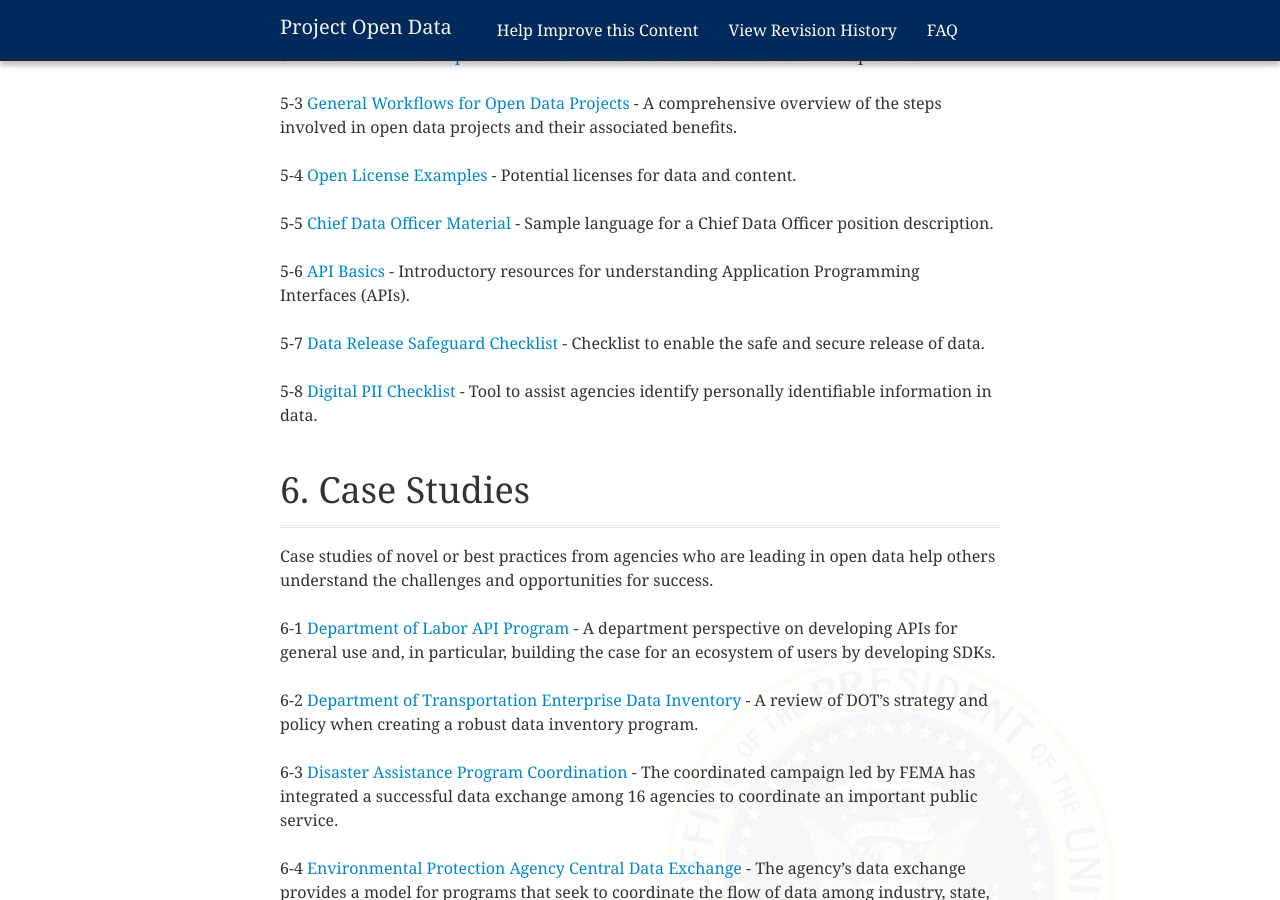
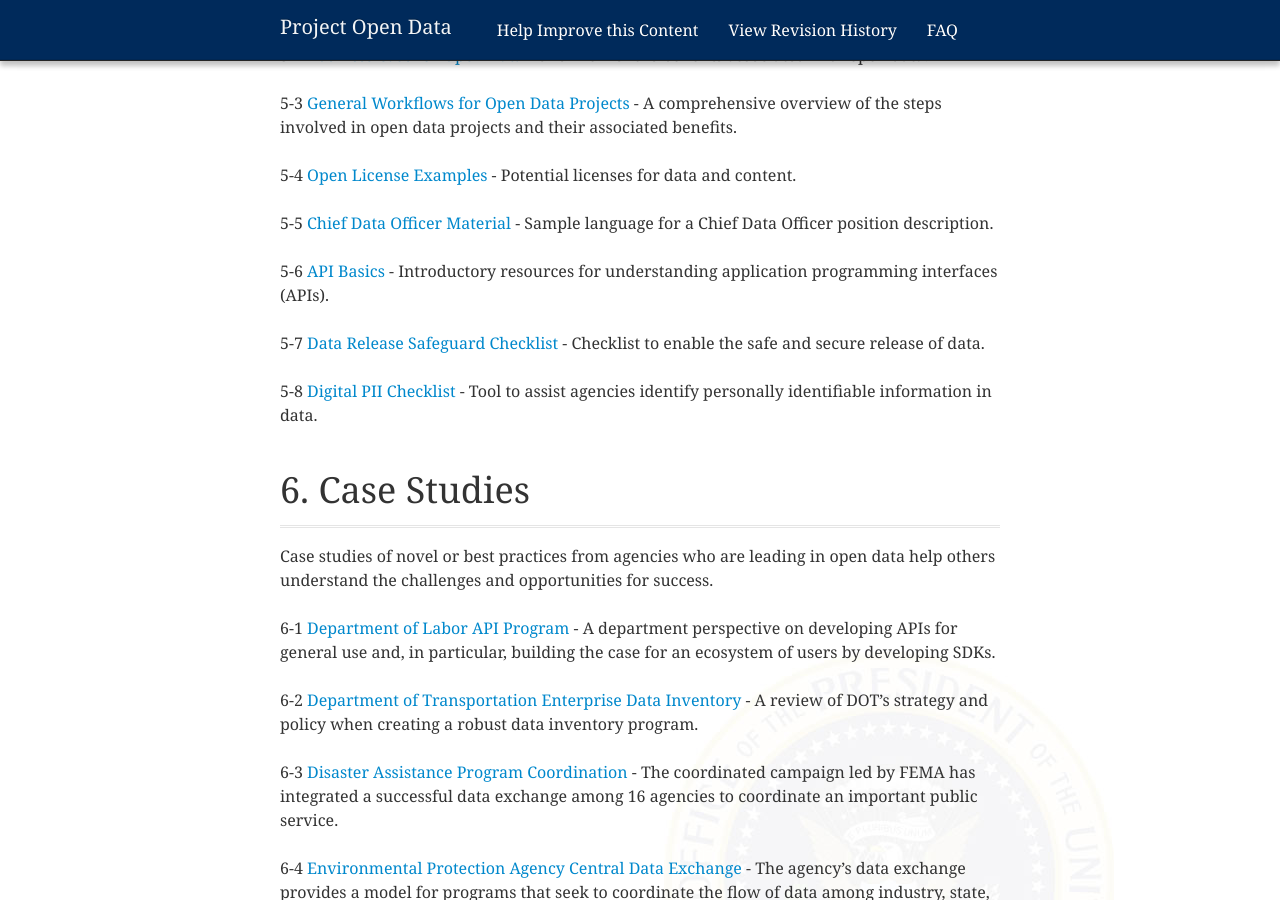
Before and after one commit to gbinal/p-o-d.github.com, a Jekyll site: the page built from index.md, in a window 1280 px wide and 900 px high, scrolled down 2690 px. Built offline with Jekyll 4.4.1, drawn with Linux system fonts in a browser that asks for light colours; nearby versions of some CDN libraries.

```diff
--- a/index.md
+++ b/index.md
@@ -80,7 +80,7 @@ Resources to provide guidance and assistance for each aspect of creating and mai
 
 5-5 [Chief Data Officer Material](cdo/) - Sample language for a Chief Data Officer position description.
 
-5-6 [API Basics](api-basics/) - Introductory resources for understanding Application Programming Interfaces (APIs).
+5-6 [API Basics](api-basics/) - Introductory resources for understanding application programming interfaces (APIs).
 
 5-7 [Data Release Safeguard Checklist](http://www.data.gov/sites/default/files/attachments/Privacy%20and%20Security%20Checklist.pdf) - Checklist to enable the safe and secure release of data.
 
```
